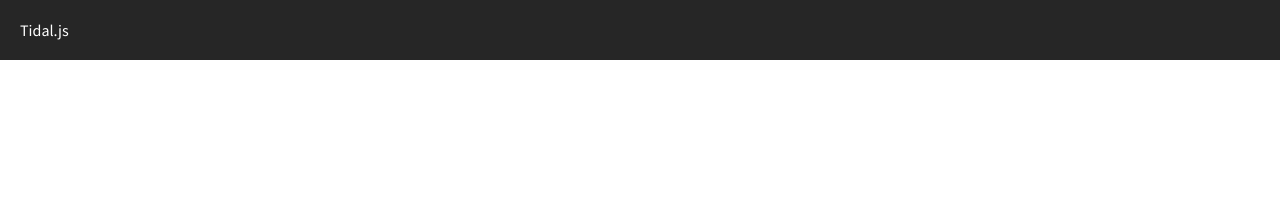
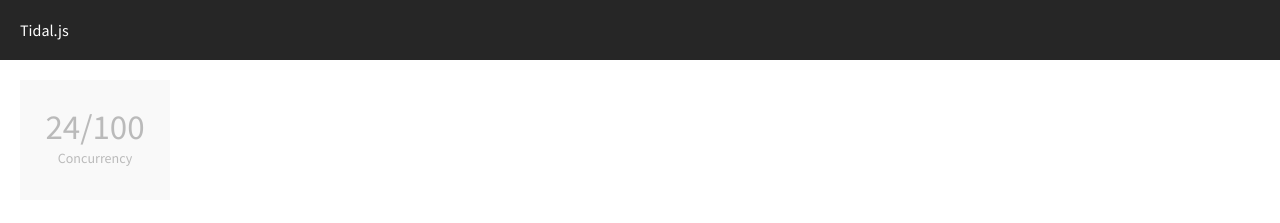
Before and after one commit to Wildhoney/Tidal.js, a website: page public/index.html in a window 1280 px wide. Drawn offline with nearby package versions, Linux system fonts and the light colour scheme.

Commit message:
Styled overview

```diff
--- a/public/css/default.css
+++ b/public/css/default.css
@@ -1,4 +1,5 @@
 @import "sections/header.css";
+@import "sections/overview.css";
 
 * {
     padding: 0;
--- /dev/null
+++ b/public/css/sections/overview.css
@@ -0,0 +1,28 @@
+ul.overview {
+    padding: 20px;
+    list-style-type: none;
+    overflow: hidden;
+}
+
+ul.overview li {
+    width: 150px;
+    height: 120px;
+    padding-top: 25px;
+    background-color: rgba(0, 0, 0, .025);
+    text-align: center;
+    float: left;
+    overflow: hidden;
+}
+
+ul.overview li var {
+    font-style: normal;
+    font-size: 35px;
+    font-weight: 400;
+    color: rgba(0, 0, 0, .25);
+}
+
+ul.overview li label {
+    display: block;
+    color: rgba(0, 0, 0, .25);
+    font-size: 14px;
+}
--- a/public/index.html
+++ b/public/index.html
@@ -13,5 +13,12 @@
 
     <header>Tidal.js</header>
 
+    <ul class="overview">
+        <li>
+            <var>24/100</var>
+            <label>Concurrency</label>
+        </li>
+    </ul>
+
 </body>
 </html>
```
